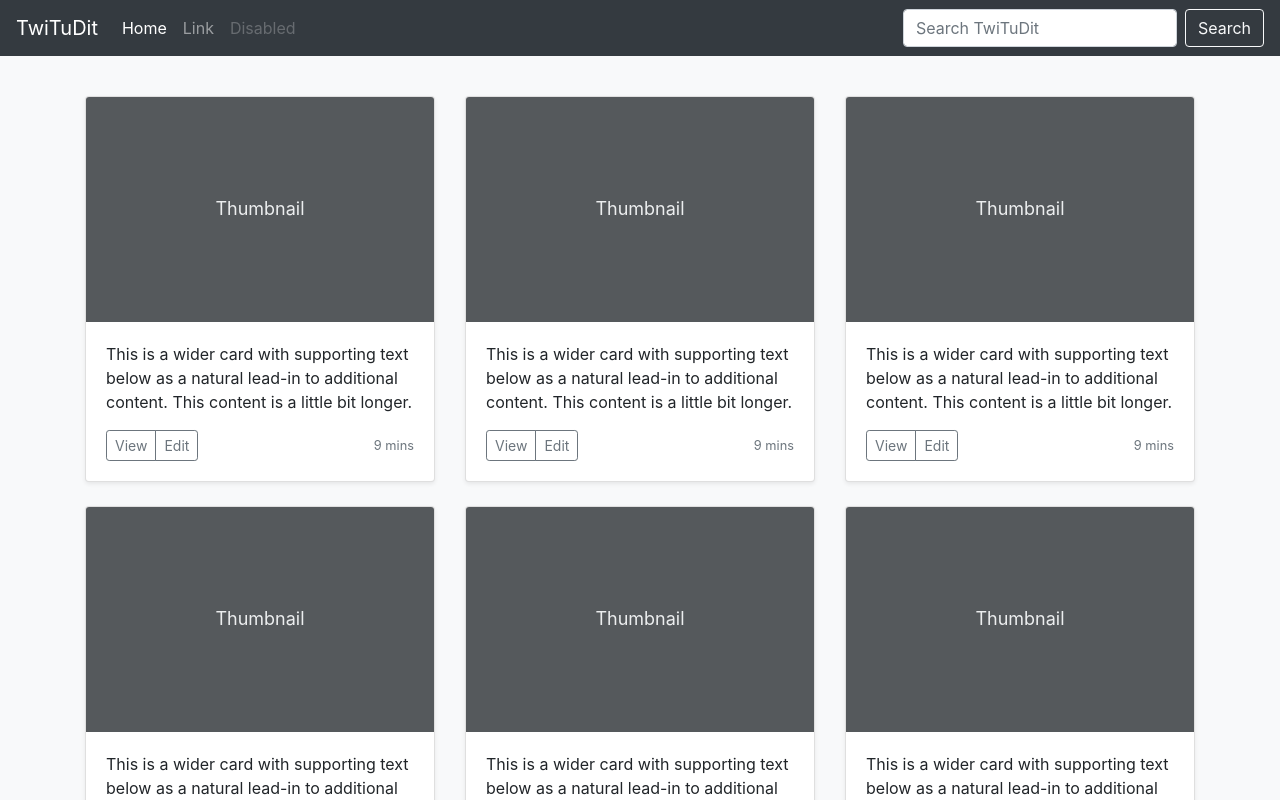
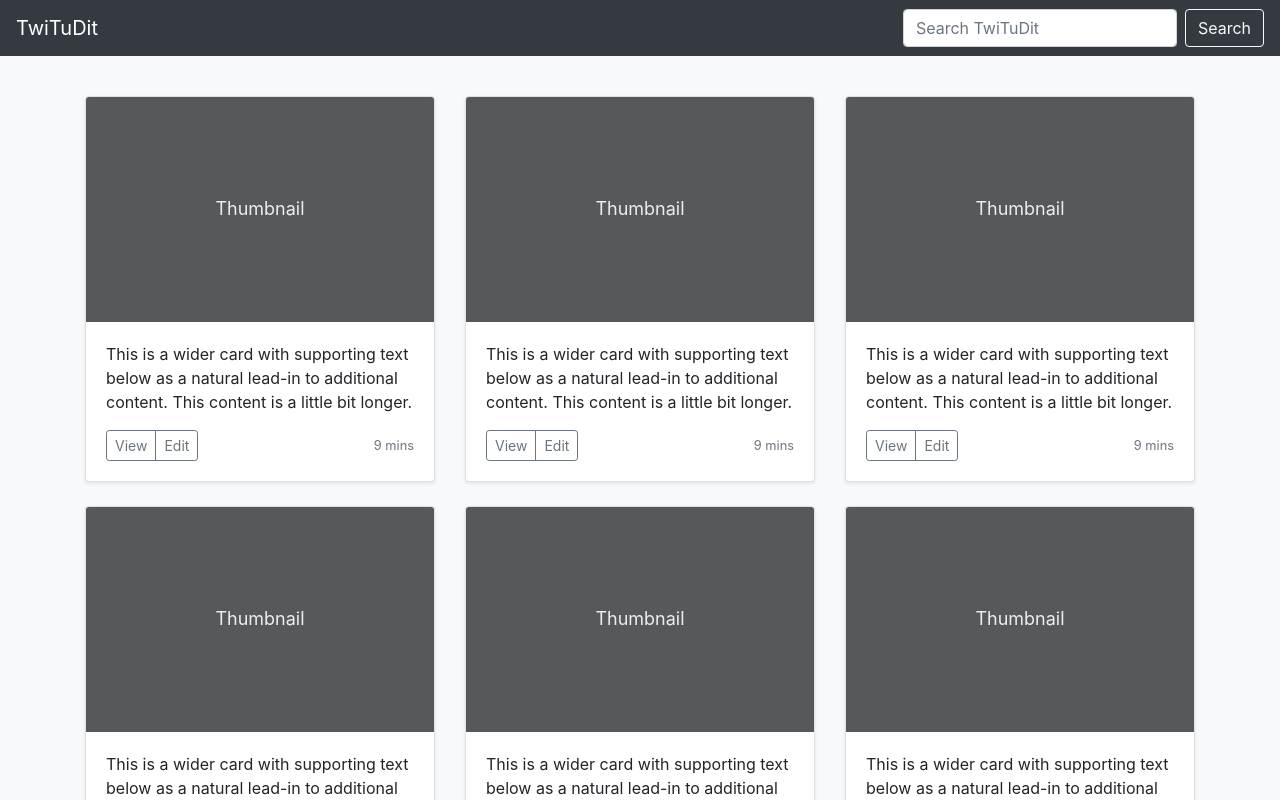
Before and after one commit to jared-jones280/CSCE315-HCL-Project, a plain HTML site: page index.html in a window 1280 px wide. Shown: the top 800 px of the page. Drawn offline with nearby package versions, Linux system fonts and the light colour scheme.

Commit message:
remove unused tab

```diff
--- a/index.html
+++ b/index.html
@@ -54,13 +54,13 @@
         <div class="collapse navbar-collapse" id="navbarCollapse">
           <ul class="navbar-nav mr-auto">
             <li class="nav-item active">
-              <a class="nav-link" href="#">Home <span class="sr-only">(current)</span></a>
+              <a class="nav-link" href="#"> <span class="sr-only">(current)</span></a>
             </li>
             <li class="nav-item">
-              <a class="nav-link" href="#">Link</a>
+              <a class="nav-link" href="#"></a>
             </li>
             <li class="nav-item">
-              <a class="nav-link disabled" href="#" tabindex="-1" aria-disabled="true">Disabled</a>
+              <a class="nav-link disabled" href="#" tabindex="-1" aria-disabled="true"></a>
             </li>
           </ul>
           <form class="form-inline mt-2 mt-md-0">
```
